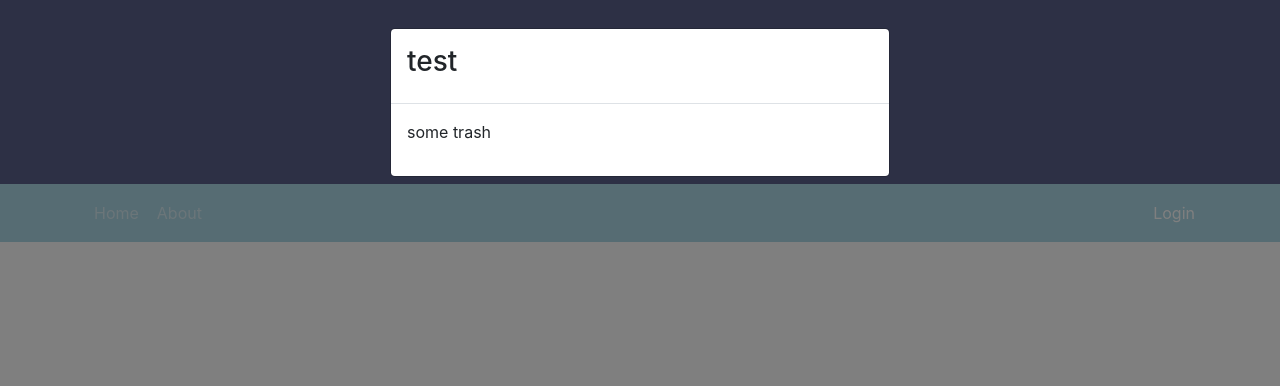
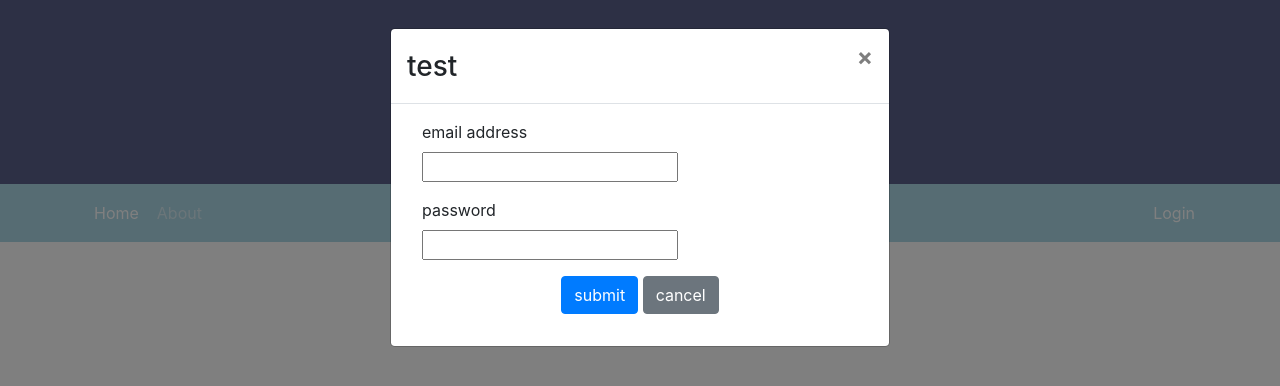
Before and after one commit to austinwilson1224/Mad-Eye-Foodie, a website: page index.html in a window 1280 px wide. Both pictures are taken after a click on the button "Login". Drawn offline with nearby package versions, Linux system fonts and the light colour scheme.

Commit message:
modal work' '

```diff
--- a/index.html
+++ b/index.html
@@ -14,15 +14,14 @@
 <body>
 
     <header class="jumbotron">
-        <h1>Welcome to TRASH!</h1>
-
+        <h1><a href="#">Mad Eye Foodie</a></h1>
     </header>
     <nav class="navbar navbar-expand-sm navbar-dark sticky top">
         <div class="container">
             <div class="collapse navbar-collapse">
                 <ul class="navbar-nav">
-                    <li class="nav-item"><a class="nav-link btn">Home</a></li>
-                    <li class="nav-item"><a class="nav-link btn">About</a></li>
+                    <li class="nav-item"><a class="nav-link btn active" href="#">Home</a></li>
+                    <li class="nav-item"><a class="nav-link btn" href="about.html">About</a></li>
                 </ul>
             </div>
             <span class='navbar-text ml-auto'>
@@ -38,10 +37,37 @@
         <div class="modal-dialog" role="document">
             <div class="modal-content">
                 <div class="modal-header">
-                    <h3>test</h3>
+                    <h3 class='modal-title'>test</h3>
+                    <button class="close" type="button" data-dismiss="modal">&times</button>
                 </div>
                 <div class="modal-body">
-                    <p>some trash</p>
+                    <div class="container-fluid">
+                        <form>
+                            <!-- email address -->
+                            <div class="form-row">
+                                <div class="form-group col-12">
+                                    <label for="loginEmail">email address</label>
+                                    <br>
+                                    <input type="email">
+                                </div>
+                            </div>
+                            <!-- password -->
+                            <div class="form-row">
+                                <div class="form-group col-12">
+                                    <label for="password">password</label>
+                                    <br>
+                                    <input type="password">
+                                </div>
+                            </div>
+                            <!-- buttons -- submit/cancel -->
+                            <div class="form-row">
+                                <div class="form-group mr-auto ml-auto">
+                                    <button class='btn btn-primary'>submit</button>
+                                    <button class='btn btn-secondary' data-dismiss="modal">cancel</button>
+                                </div>
+                            </div>
+                        </form>
+                    </div>
                 </div>
             </div>
         </div>
```
Also changed, not shown: about.html (added, +11 -0 lines).
